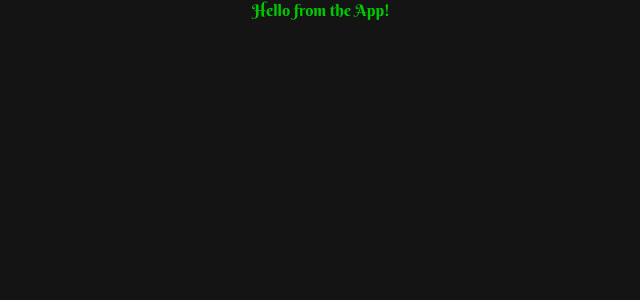
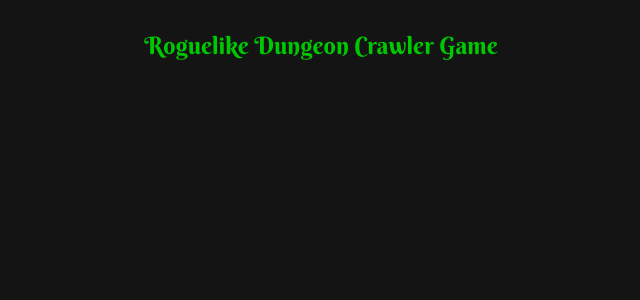
Before and after one commit to khandrym/roguelike-dungeon-crawler-game, a React (Create React App) app: page / in a window 1280 px wide. Shown: the top 300 px of the page, without its empty margins (319-959 px from the left). Built offline with nearby package versions, Linux system fonts and the light colour scheme.

Commit message:
Add Title component

```diff
--- /dev/null
+++ b/src/components/Title.tsx
@@ -0,0 +1,15 @@
+import * as React from 'react';
+import styled from '../theme/styled-components';
+
+const Wrapper = styled.div`
+  font-size: 24px;
+  margin: 30px;
+`;
+
+export default function Title() {
+  return (
+    <Wrapper>
+      Roguelike Dungeon Crawler Game
+    </Wrapper>
+  );
+}
--- a/src/containers/App.tsx
+++ b/src/containers/App.tsx
@@ -2,13 +2,14 @@ import * as React from 'react';
 import { ThemeProvider } from '../theme/styled-components';
 import { theme } from '../theme/theme';
 import AppWrapper from '../components/AppWrapper';
+import Title from '../components/Title';
 
 class App extends React.Component {
   render() {
     return (
       <ThemeProvider theme={theme}>
         <AppWrapper >
-          Hello from the App!
+          <Title />
         </AppWrapper>
       </ThemeProvider>
     );
```
Also changed, not shown: 1 other file (tests, documents, lock files or other folders).
